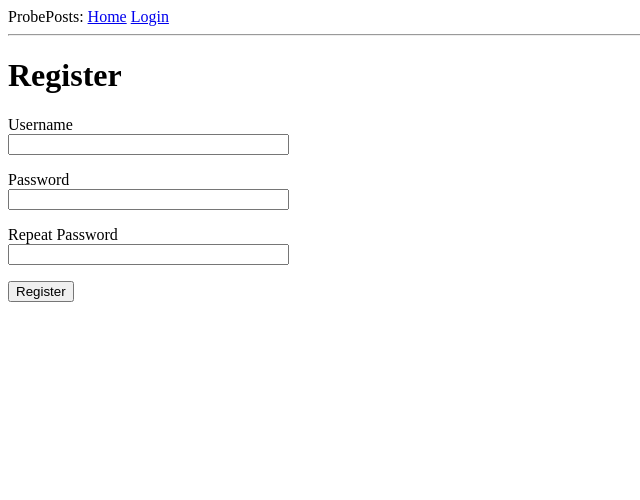
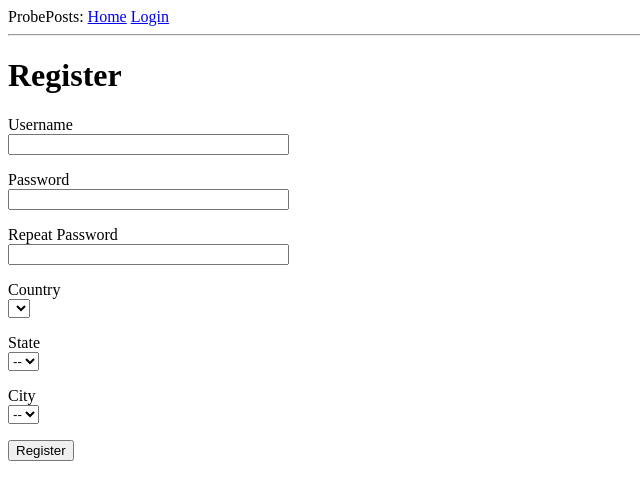
Before and after one commit to candrdk/ProbePosts, a Flask app: page /register in a window 1280 px wide. Shown: the top 500 px of the page, without its empty margins (0-640 px from the left). Run offline with Flask 3, Linux system fonts and the light colour scheme; lists and menus that the app fills with data are empty.

Commit message:
Implemented country, state, and city to registration form. Changed queries to return a list of dictionaries.

```diff
--- a/app/forms.py
+++ b/app/forms.py
@@ -1,8 +1,8 @@
 from flask_wtf import FlaskForm
-from wtforms import StringField, PasswordField, BooleanField, SubmitField
-from wtforms.validators import DataRequired, EqualTo, ValidationError
+from wtforms import StringField, PasswordField, BooleanField, SubmitField, SelectField
+from wtforms.validators import DataRequired, EqualTo, ValidationError, Optional
 
-from app.queries import get_user_by_username
+from app.queries import get_user_by_username, get_countries, get_states, get_cities
 
 class LoginForm(FlaskForm):
     username = StringField('Username', validators=[DataRequired()])
@@ -24,10 +24,38 @@ class LoginForm(FlaskForm):
 # * Once these have been implemented, make sure that they are passed
 #   actually saved in the user. See register function in routes.py
 class RegistrationForm(FlaskForm):
+
+    def create_country_list():
+        countries = list()
+        for c in get_countries():
+            countries.append(c["country_name"])
+        return countries
+
+    def create_state_list():
+        states = list()
+        states.append(('', '--'))
+        for s in get_states():
+            states.append((s['id'], s['state_name']))
+        print(states, flush=True)
+        return states
+
+    def create_city_list():
+        cities = list()
+        cities.append(('','--'))
+        for c in get_cities():
+            cities.append((int(c['id']), c['city_name']))
+        return cities
+
     username = StringField('Username', validators=[DataRequired()])
     password = PasswordField('Password', validators=[DataRequired()])
     password_repeat = PasswordField('Repeat Password', validators=[DataRequired(), EqualTo('password')])
     submit = SubmitField('Register')
+    country = SelectField('Country', validators=[DataRequired()], choices=create_country_list())
+    state = SelectField('State', validators=[Optional()], choices=create_state_list())
+    city = SelectField('City', validators=[Optional()], choices=create_city_list())
+
+
+
 
     def validate_username(self, username):
         user = get_user_by_username(username.data)
--- a/app/templates/register.html
+++ b/app/templates/register.html
@@ -26,6 +26,27 @@
             {% endfor %}
         </p>
         <p>
+            {{ form.country.label }} <br>
+            {{ form.country  }}
+            {% for error in form.country.errors %}
+            <span style="color: red;">[{{ error }}]</span>
+            {% endfor %}
+        </p>
+        <p>
+            {{ form.state.label }} <br>
+            {{ form.state  }}
+            {% for error in form.state.errors %}
+            <span style="color: red;">[{{ error }}]</span>
+            {% endfor %}
+        </p>
+        <p>
+            {{ form.city.label }} <br>
+            {{ form.city  }}
+            {% for error in form.city.errors %}
+            <span style="color: red;">[{{ error }}]</span>
+            {% endfor %}
+        </p>
+        <p>
             {{ form.submit() }}
         </p>
     </form>
```
Also changed, not shown: app/queries.py (+5 -13 lines).
